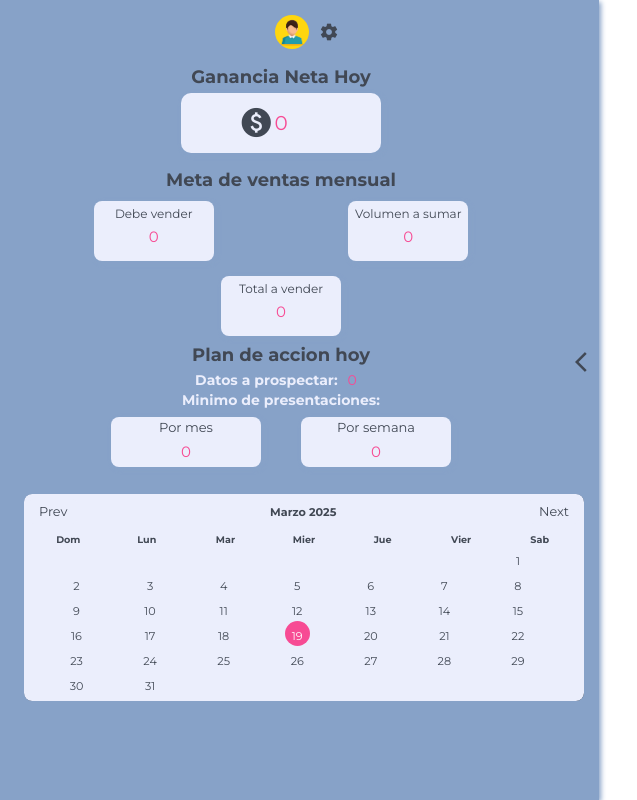
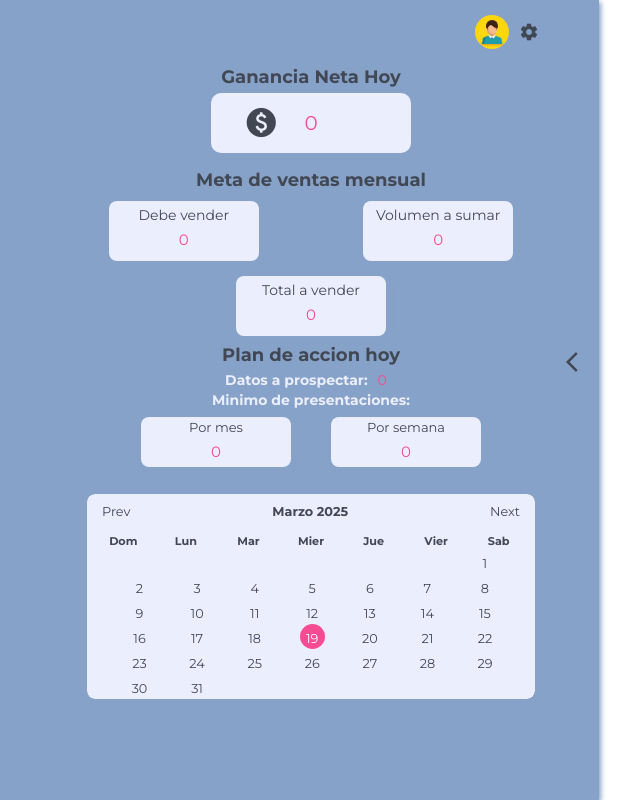
Before and after one commit to brendayw/sinergia_creativa, a plain HTML site: page index.html in a window 600 px wide. Both pictures are taken after a click on the element "arrow_back_ios". Shown: the top 800 px of the page, 637 px wide, since content can reach past the window. Drawn offline with nearby package versions, Linux system fonts and the light colour scheme.

Commit message:
cambios responsive

```diff
--- a/css/styles.css
+++ b/css/styles.css
@@ -262,7 +262,7 @@ a {
     width: 70%;
     height: 40px;
     margin-top: 15px;
-    margin-left: 0;
+    margin-left: 0px;
     padding: 0.3rem;
     display: flex;
     justify-content: center;
@@ -299,7 +299,7 @@ a {
     justify-content: space-between;
     align-items: flex-start;
     width: 77%;
-    padding: 10px;
+    padding: 20px;
 }
 
 /*simulador de ventas y objetivos*/
@@ -309,7 +309,7 @@ a {
     flex-direction: column;
     justify-content: flex-start;
     align-items: flex-start;
-    margin-left: 10px;
+    margin-left: 15px;
     margin-right: 10px;
     gap: 12px;
 }
@@ -319,7 +319,7 @@ a {
     width: 100%;
     height: 175px;
     border-radius: 15px;
-    padding: 10px;
+    padding: 15px;
     border: 1px solid var(--quinto);
     display: flex;
     flex-direction: column;
@@ -406,7 +406,7 @@ a {
     justify-content: center;
     align-items: center;
     gap: 10px;
-    margin: 0 90px
+    margin: 0 90px;
 }
 
 .ingresos input {
@@ -776,16 +776,10 @@ a {
 /*fin calendario*/
 
 /* MEDIA QUERYS */
-/* @media (min-width: 768px) {
-    .toggle-panel {
-        display: none;
-    }
-} */
+@media (max-width: 768px) {
+    .container {
+        flex-direction: column;
 
-@media (max-width: 720px) {
-    .container {
-        width: 100%;
-        flex-direction: column;
     }
 
     /* ------- menu --------- */
@@ -862,7 +856,6 @@ a {
     }
     /*fin menu*/
 
-    /*panel*/
     .panel {
         display: flex;
         flex-direction: column;
@@ -880,10 +873,11 @@ a {
     }
 
     .contenedor-datos-socio {
-        width: 100%;
+        width: 85%;
         height: 70px;
         margin-bottom: 2px;
         margin-top: 30px;
+        margin-left: -60px;
     }
 
     .contenedor-datos-socio img {
@@ -892,48 +886,18 @@ a {
         padding: 1px;
     }
 
-    .dato span {
-        font-size: 10px;
-    }
-
-    .dato p {
-        font-size: 9px;
-    }
-
     /* tickets */
     .tickets {
         width: 100%;
         height: 125px;
         margin-top: -20px;
-        margin-left: -50px;
     }
 
     .datos-ticket {
         display: flex;
         flex-direction: column;
         gap: 2px;
-    }
-
-    .mes-actual,
-    .promedio,
-    .valor {
-        padding-left: 0.2rem;
-    }
-
-    .mes-actual span,
-    .promedio span,
-    .valor span {
-        font-size: 10px;
-    }
-
-    .promedio input,
-    .valor input {
-        width: 150px;
-        height: 25px;
-        font-size: 7px;
-        padding-left: 5px;
-        margin-left: 0px;
-        justify-content: center;
+        margin-left: -250px;
     }
 
     #ticketPromedio {
@@ -941,79 +905,35 @@ a {
     }
 
     #valorUSD {
-        margin-left: 80px;
+        margin-left: 100px;
+    }
+
+    .mes-actual {
+        margin-left: -5px;
     }
 
     /*contenedor de datos*/
     .contenedor-datos {
         display: flex;
         flex-direction: column;
+        align-items: center;
         width: 100%;
-        margin-top: 10px;
+        margin-top: 5px;
     }
 
     .simulador {
         width: 95%;
-        height: 120px;
-        margin-left: -30px;
+        height: 175px;
+        margin-left: -10px;
         padding-left: 20px;
-    }
-
-    .simulador-ventas, .ganancias-ventas {
-        padding: 0.2rem;
-        width: 100%;
-    }
-
-    .titulo-simulador {
-        font-size: 0.7rem;
-    }
-
-    .comision, .ticket, .precio {
-        margin-bottom: 8px;
-        margin-left: 10px;
-    }
-
-    .comision span, .ticket span,
-    .precio span {
-        font-size: 10px;
-    }
-
-    .comision select,
-    .ticket select,
-    .ingresos input {
-        padding: 2px;
-        font-size: 9px;
-    }
-
-    .precio p {
-        font-size: 9px;
-    }
-
-    .grafico {
-        width: 100%;
-        height: 150px;
-        box-shadow: 2px 2px 5px var(--primario);
-    }
-
-    #comisionesChart {
-        height: 150px;
     }
 
     .objetivos {
         width: 95%;
         height: 310px;
-        margin-top: 165px;
-        margin-left: -30px;
+        margin-top: 225px;
+        margin-left: -10px;
         padding-left: 20px;
-    }
-
-    .ganancias-ventas {
-        height: 90px;
-    }
-
-    .titulo-objetivos {
-        font-size: 0.8rem;
-        margin-top: -5px;
     }
 
     .ingresos {
@@ -1022,36 +942,30 @@ a {
         gap: 5px;
     }
 
-    .ingresos span {
-        font-size: 10px;
+    /*toggle para hacer visible panel derecho */
+    .toggle-panel-derecho {
+        display: block;
+        position: fixed;
+        top: 350px;
+        right: 30px;
+        font-size: 25px;
+        cursor: pointer;
+        z-index: 1000;
     }
 
-    .ingresos input {
-        padding: 2px;
+    .toggle-panel-derecho i {
+        color: var(--secundario);
     }
 
-    .grafico-objetivos {
-        width: 100%;
-        height: auto;
+    /* capacitacion*/
+    .capacitacion {
+        width: 105%;
+        margin-top: 35px;
+        margin-left: -12px;
     }
 
-    /*panel derecho */
-    .panel-derecho {
-        background-color: var(--primario);
-        display: none;
-        right: -300px;
-        width: 100%;
-    }
-
-    .encabezado-datos-socio {
-        width: 25%;
-        display: flex;
-        margin-top: -5px;
-        margin-left: 180px;
-    }
-
-    .icon-ajustes {
-        color: var(--secundario);
+    .capacitacion .titulo {
+        padding: 0. 1rem;
     }
 
     .panel-derecho.visible {
@@ -1061,11 +975,27 @@ a {
         right: 1px;
     }
 
+    .panel-derecho.visible .encabezado-datos-socio {
+        width: 10%;
+        display: flex;
+        margin-top: -5px;
+        margin-left: 620px;
+    }
+
+    .icon-ajustes {
+        color: var(--secundario);
+    }
+
     .panel-derecho.visible .ganancia-hoy {
         height: 130px;
         width: 90%;
-        margin-left: -20px;
+        margin-left: 30px;
         margin-top: -5px;
+    }
+
+    .panel-derecho.visible .ganancia {
+        width: 200px;
+        height: 60px;
     }
 
     .panel-derecho.visible .ganancia-hoy h4,
@@ -1096,7 +1026,7 @@ a {
         margin-top: -5px;
         height: 180px;
         width: 90%;
-        margin-left: -10px;
+        margin-left: 30px;
     }
 
     .panel-derecho.visible .metas {
@@ -1109,7 +1039,7 @@ a {
     .panel-derecho.visible  .meta-vender,
     .panel-derecho.visible  .meta-sumara,
     .panel-derecho.visible  .meta-total-ventas {
-        width: 120px;
+        width: 150px;
         height: 60px;
     }
 
@@ -1120,7 +1050,7 @@ a {
     .panel-derecho.visible  .meta-vender span,
     .panel-derecho.visible  .meta-sumara span,
     .panel-derecho.visible  .meta-total-ventas span {
-        font-size: 12px;
+        font-size: 14px;
     }
 
     .panel-derecho.visible .resultado p {
@@ -1130,8 +1060,8 @@ a {
     .panel-derecho.visible .plan-accion-hoy {
         width: 90%;
         height: 130px;
-        margin-top: -5px;
-        margin-left: -10px;
+        margin-top: 15px;
+        margin-left: 30px;
     }
 
     .panel-derecho.visible .datos-prospectar span {
@@ -1160,8 +1090,8 @@ a {
 
     .panel-derecho.visible  .calendario_contenedor {
         margin-top: 20px;
-        margin-left: -10px;
-        width: 90%;
+        margin-left: 70px;
+        width: 80%;
     }
 
     .panel-derecho.visible  .calendario_btn {
@@ -1169,23 +1099,120 @@ a {
     }
 
     .panel-derecho.visible  .month_year {
+        font-size: 0.8rem;
+    }
+
+    .panel-derecho.visible  .days_of_week {
         font-size: 0.7rem;
     }
 
-    .panel-derecho.visible  .days_of_week {
-        font-size: 0.6rem;
+    .panel-derecho.visible  .days {
+        font-size: 0.8rem;
+        margin-left: 35px;
+        align-items: center;
     }
 
-    .panel-derecho.visible  .days {
-        font-size: 0.7rem;
-        margin-left: 35px;
+    .panel-derecho {
+        background-color: var(--primario);
+        display: none;
+        right: -300px;
+        width: 100%;
     }
 
+}
+
+@media (max-width: 480px) {
+    .encabezado {
+        flex-direction: column-reverse;
+        width: 100%;
+        height: 120px;
+        padding: 2px;
+        z-index: 10;
+        margin-left: 40px;
+    }
+
+    .contenedor-datos-socio {
+        width: 95%;
+        height: 70px;
+        margin-bottom: 2px;
+        margin-top: 30px;
+        margin-left: -60px;
+    }
+
+    .contenedor-datos-socio img {
+        width: 80px;
+        height: 80px;
+        padding: 1px;
+    }
+
+    /* tickets */
+    .tickets {
+        width: 100%;
+        height: 125px;
+        margin-top: -20px;
+    }
+
+    .datos-ticket {
+        display: flex;
+        flex-direction: column;
+        gap: 2px;
+        margin-left: 30px;
+    }
+
+    #ticketPromedio {
+        margin-left: 10px;
+    }
+
+    #valorUSD {
+        margin-left: 90px;
+    }
+
+    .mes-actual {
+        margin-left: -5px;
+    }
+
+    .promedio input,
+    .valor input {
+        width: 160px;
+        font-size: 11px;
+    }
+
+    /*contenedor de datos*/
+    .contenedor-datos {
+        display: flex;
+        flex-direction: column;
+        align-items: center;
+        width: 100%;
+        margin-top: 5px;
+    }
+
+    .simulador {
+        width: 100%;
+        height: 175px;
+        margin-left: 10px;
+        padding-left: 20px;
+    }
+
+    .objetivos {
+        width: 100%;
+        height: 310px;
+        margin-top: 185px;
+        margin-left: 10px;
+        padding-left: 20px;
+    }
+
+    .ingresos {
+        width: 85%;
+        margin: 0 30px;
+        gap: 5px;
+    }
+
+    /*toggle para hacer visible panel derecho */
     .toggle-panel-derecho {
         display: block;
         position: fixed;
         top: 350px;
-        right: 60px;
+        right: 10px;
         font-size: 25px;
         cursor: pointer;
         z-index: 1000;
@@ -1195,110 +1222,208 @@ a {
         color: var(--secundario);
     }
 
-
     /* capacitacion*/
     .capacitacion {
-        display: none;
+        width: 100%;
+    }
+
+    .capacitacion .titulo {
+        width: 115%;
+        background-color: var(--cuaternario);
+    }
+
+    .capacitacion .info,
+    .capacitacion .horas {
+        font-size: 10px;
+    }
+
+    .panel-derecho.visible .encabezado-datos-socio {
+        width: 25%;
+        display: flex;
+        margin-top: -5px;
+        margin-left: 320px;
+    }
+
+    .panel-derecho.visible .ganancia-hoy {
+        margin-left: 40px;
+        margin-top: -5px;
+    }
+
+    .panel-derecho.visible .ganancia .icon-paid {
+        left: 65px;
+    }
+
+    .panel-derecho.visible .meta-ventas {
+        margin-top: -5px;
+        height: 180px;
+        width: 90%;
+        margin-left: 40px;
+    }
+
+    .panel-derecho.visible .plan-accion-hoy {
+        width: 90%;
+        height: 130px;
+        margin-top: -5px;
+        margin-left: 40px;
+    }
+
+    .panel-derecho.visible  .calendario_contenedor {
+        margin-top: 20px;
+        margin-left: 68px;
+        width: 80%;
     }
 
 }
 
-/*
-@media (min-width: 720px) {
+@media (min-width: 481px) and (max-width: 720px) {
+    .encabezado {
+        flex-direction: column-reverse;
+        width: 100%;
+        height: 120px;
+        padding: 2px;
+        z-index: 10;
+        margin-left: 40px;
+    }
+
+    .contenedor-datos-socio {
+        width: 95%;
+        height: 70px;
+        margin-bottom: 2px;
+        margin-top: 30px;
+        margin-left: -60px;
+    }
+
+    .contenedor-datos-socio img {
+        width: 80px;
+        height: 80px;
+        padding: 1px;
+    }
+
+    /* tickets */
+    .tickets {
+        width: 100%;
+        height: 125px;
+        margin-top: -20px;
+    }
+
     .datos-ticket {
+        display: flex;
+        flex-direction: column;
+        gap: 2px;
         margin-left: -100px;
     }
 
-    .promedio input, .valor input {
-        width: 150px;
+    #ticketPromedio {
+        margin-left: 10px;
     }
 
-    #ticketPromedio {
-        margin-left: 20px;
-    }
     #valorUSD {
-        margin-left: 80px;
+        margin-left: 90px;
     }
 
+    .mes-actual {
+        margin-left: -5px;
+    }
 
+    .promedio input,
+    .valor input {
+        width: 160px;
+        font-size: 11px;
+    }
 
+    /*contenedor de datos*/
+    .contenedor-datos {
+        display: flex;
+        flex-direction: column;
+        align-items: center;
+        width: 100%;
+        margin-top: 5px;
+    }
+
+    .simulador {
+        width: 100%;
+        height: 175px;
+        margin-left: 10px;
+        padding-left: 20px;
+    }
+
+    .objetivos {
+        width: 100%;
+        height: 310px;
+        margin-top: 155px;
+        margin-left: 10px;
+        padding-left: 20px;
+    }
+
+    .ingresos {
+        width: 85%;
+        margin: 0 30px;
+        gap: 5px;
+    }
+
+    /*toggle para hacer visible panel derecho */
     .toggle-panel-derecho {
         display: block;
         position: fixed;
         top: 350px;
-        right: 60px;
+        right: 10px;
         font-size: 25px;
         cursor: pointer;
         z-index: 1000;
     }
-} */
 
-@media (max-width: 420px) {
-    .datos-ticket {
-        margin-left: -85px;
+    .toggle-panel-derecho i {
+        color: var(--secundario);
     }
 
-    .toggle-panel-derecho {
-        display: block;
-        position: fixed;
-        top: 350px;
-        right: 60px;
-    }
-    .ingresos {
-        width: 80%;
-        padding-right: 20px;
-    }
-    .panel-derecho.visible .encabezado-datos-socio {
-        margin-left: 250px;
+    /* capacitacion*/
+    .capacitacion {
+        width: 105%;
     }
 
-    .panel-derecho.visible .icon-paid {
-        left: 55px;
-    }
-}
-
-@media (min-width: 320px) {
-    .tickets {
-        margin-left: -5px;
+    .capacitacion .titulo {
+        width: 105%;
+        background-color: var(--cuaternario);
     }
 
-    .contenedor-datos {
-        margin-top: 10px;
+    .capacitacion .info,
+    .capacitacion .horas {
+        font-size: 10px;
     }
 
-    .simulador, .objetivos {
-        margin-left: -10px;
-        width: 100%;
+    .panel-derecho.visible .encabezado-datos-socio {
+        width: 25%;
+        display: flex;
+        margin-top: -5px;
+        margin-left: 380px;
     }
 
-    .ingresos {
+    .panel-derecho.visible .ganancia-hoy {
+        margin-left: 40px;
+        margin-top: -5px;
+    }
+
+    .panel-derecho.visible .ganancia .icon-paid {
+        left: 115px;
+    }
+
+    .panel-derecho.visible .meta-ventas {
+        margin-top: -5px;
+        height: 180px;
+        width: 90%;
         margin-left: 40px;
     }
 
-    .toggle-panel-derecho {
-        right: 1px;
+    .panel-derecho.visible .plan-accion-hoy {
+        width: 90%;
+        height: 130px;
+        margin-top: -5px;
+        margin-left: 40px;
     }
 
-    .panel-derecho.visible .ganancia-hoy {
-        margin-left: 10px;
+    .panel-derecho.visible  .calendario_contenedor {
+        margin-top: 20px;
+        margin-left: 68px;
+        width: 80%;
     }
-
-    .panel-derecho.visible .ganancia .icon-paid {
-        margin-left: 10px;
-    }
-
-    .panel-derecho.visible .meta-ventas {
-        margin-left: 10px;
-    }
-
-    .panel-derecho.visible .plan-accion-hoy {
-        margin-left: 10px;
-    }
-
-    .panel-derecho.visible .calendario_contenedor {
-        margin-left: 5px;
-        width: 100%;
-        height: auto;
-    }
-
 }
```
